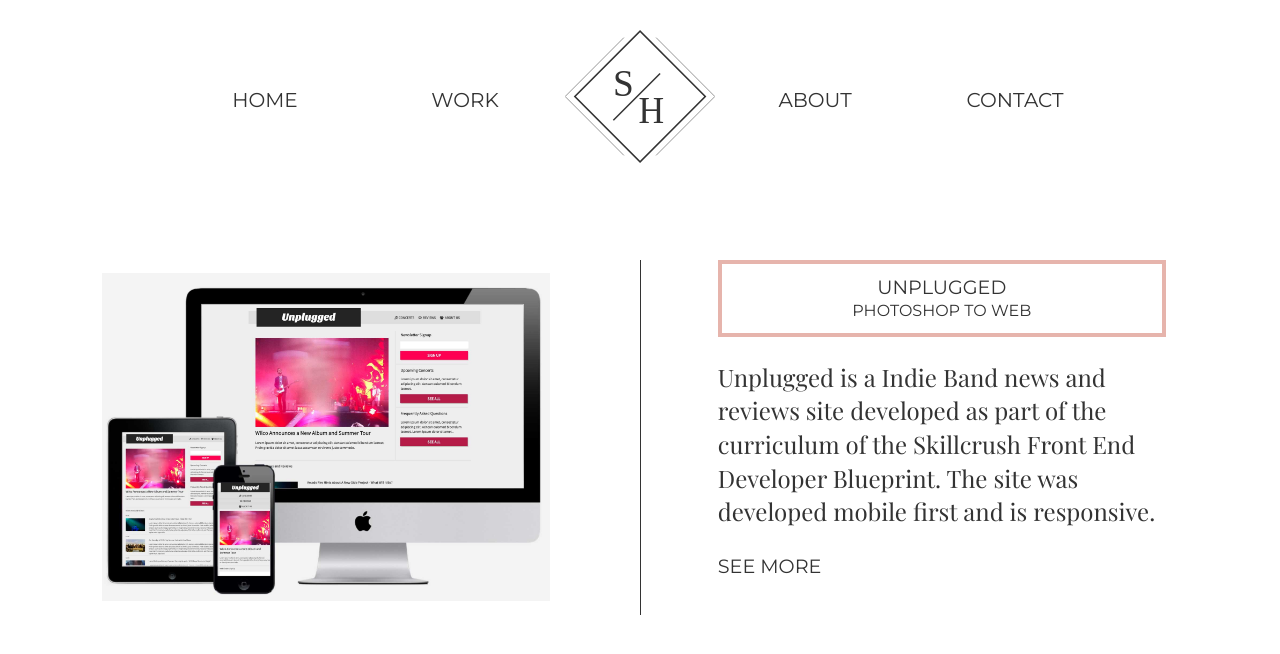
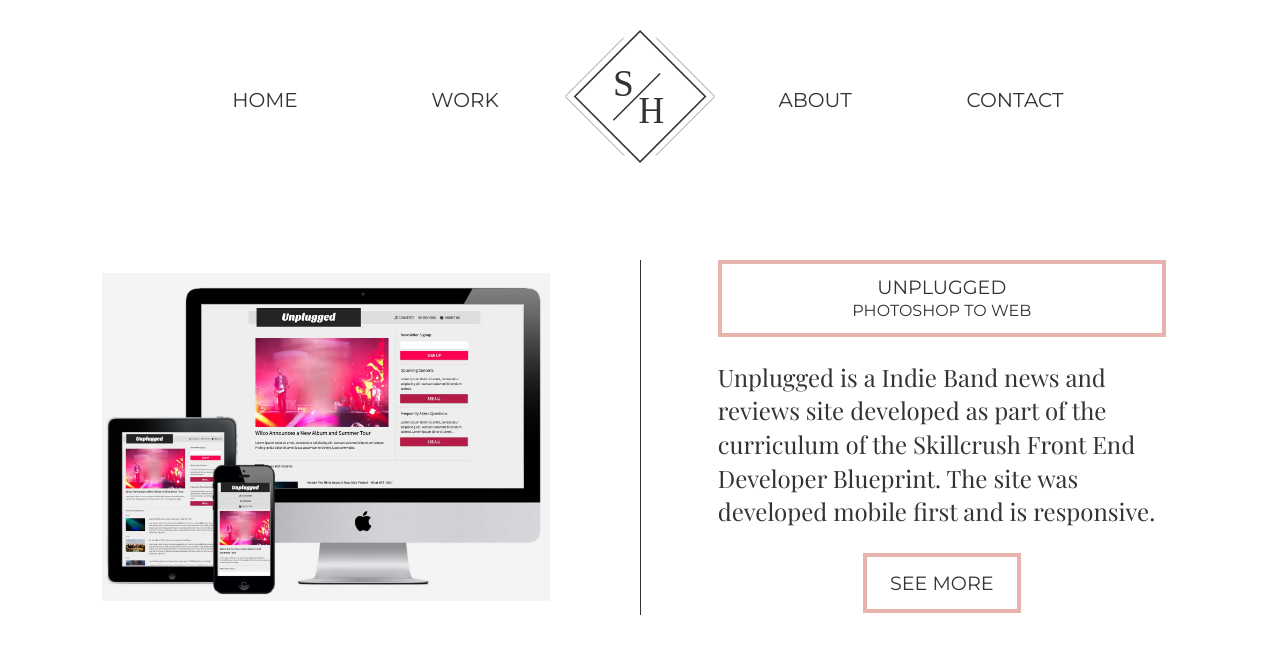
Before and after one commit to skiddhubbard/skiddhubbard.github.io, a Jekyll site: the page built from work.html, in a window 1280 px wide. Shown: the top 654 px of the page. Built offline with Jekyll 4.4.1, drawn with Linux system fonts in a browser that asks for light colours.

Commit message:
updated work styles

```diff
--- a/_sass/site/_base.scss
+++ b/_sass/site/_base.scss
@@ -523,6 +523,26 @@
    text-decoration: underline;
  }
 
+/***Work Page***/
+
+.work-description p {
+  font-size: 1em;
+}
+
+.work-description a {
+  text-decoration: underline;
+}
+
+ .more-button {
+   width: 150px;
+   border: solid 4px #e6b4ac;
+   margin: 3% auto;
+ }
+
+ .more-button h1 {
+   text-align: center;
+ }
+
   @media (min-width: 768px) {
 
     .site-description p {
--- a/work.html
+++ b/work.html
@@ -8,7 +8,7 @@
       <h1>Unplugged</h1>
       <h2>Photoshop to Web</h2>
     </div>
-    <div clas="site-description">
+    <div clas="work-description">
       <p> Unplugged is a Indie Band news and reviews site developed as part of the curriculum of the
       <a href="https://skillcrush.com/blueprint/front-end-developer/" target="blank">Skillcrush
       Front End Developer Blueprint</a>. The site was developed mobile first and is
```
